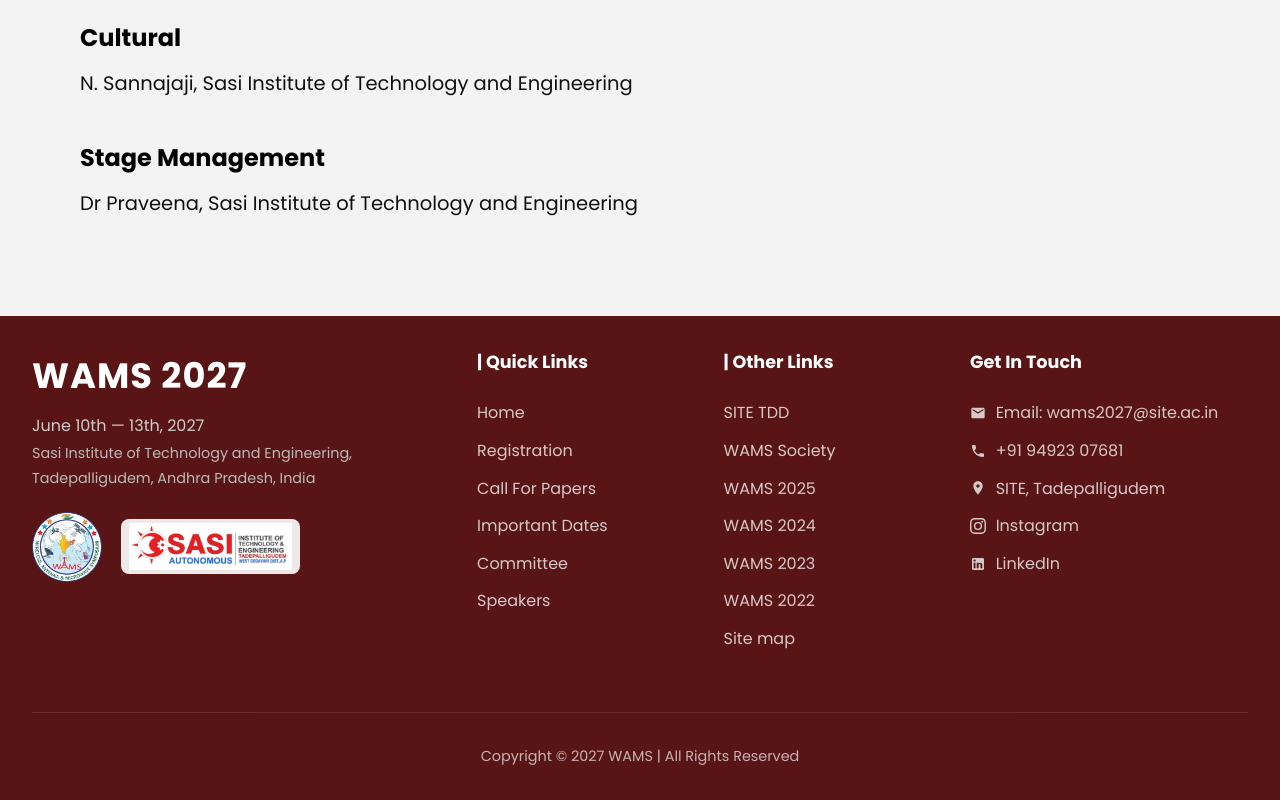
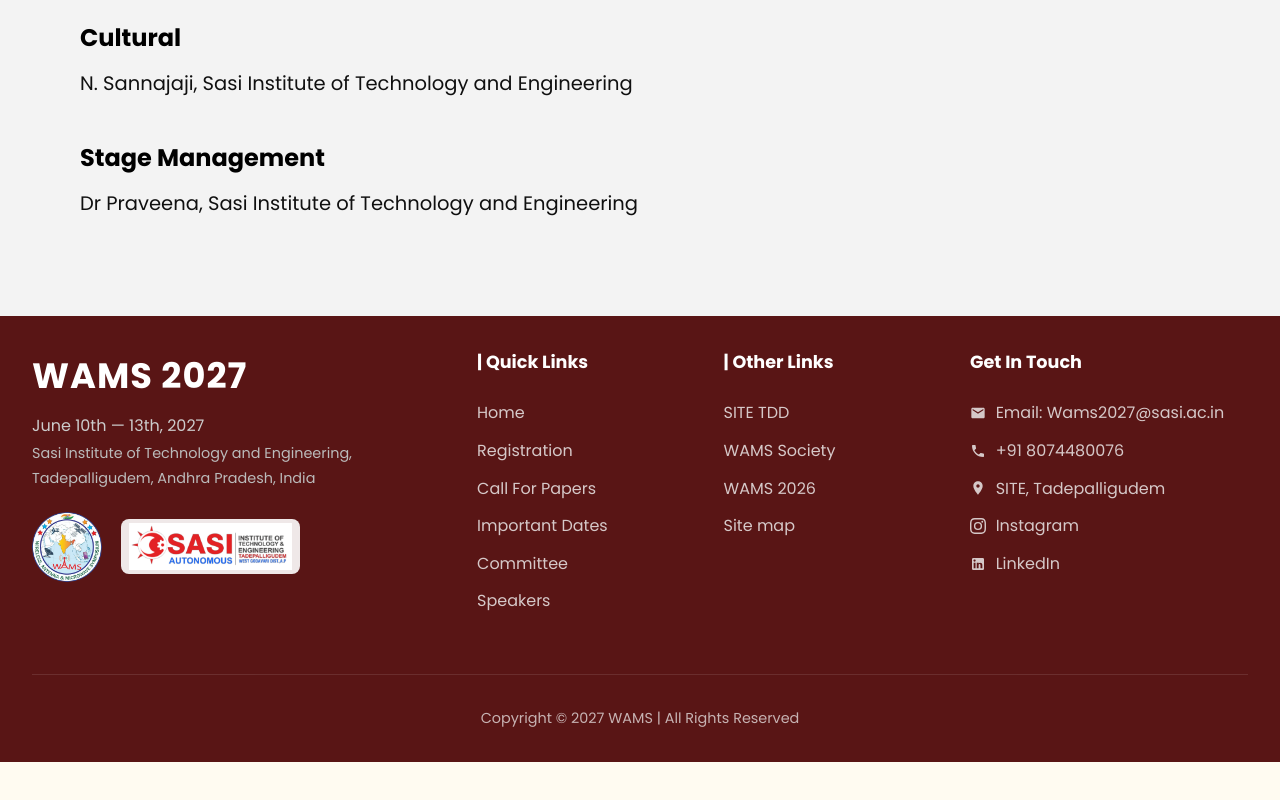
Before and after one commit to kumari01/WAM2027SITE, a React app in the folder frontend/: page /committee in a window 1280 px wide. Shown: the part 5030-5830 px from the top of the page. After the commit the page ends 5792 px from the top, so only its background shows below. Built offline with nearby package versions, Linux system fonts and the light colour scheme; the HTML template or start-up script is replaced by a standard one.

Commit message:
update footer

```diff
--- a/frontend/src/components/Footer/footer.jsx
+++ b/frontend/src/components/Footer/footer.jsx
@@ -37,10 +37,7 @@
                     <ul className="footer-links">
                         <li><a href="#">SITE TDD</a></li>
                         <li><a href="https://wams-society.com" target="_blank" rel="noreferrer">WAMS Society</a></li>
-                        <li><a href="#">WAMS 2025</a></li>
-                        <li><a href="#">WAMS 2024</a></li>
-                        <li><a href="#">WAMS 2023</a></li>
-                        <li><a href="#">WAMS 2022</a></li>
+                        <li><a href="#">WAMS 2026</a></li>
                         <li><a href="#">Site map</a></li>
                     </ul>
                 </div>
@@ -51,11 +48,11 @@
                     <ul className="footer-links footer-contact">
                         <li>
                             <svg xmlns="http://www.w3.org/2000/svg" width="16" height="16" fill="currentColor" viewBox="0 0 24 24"><path d="M20 4H4c-1.1 0-2 .9-2 2v12c0 1.1.9 2 2 2h16c1.1 0 2-.9 2-2V6c0-1.1-.9-2-2-2m0 4-8 5-8-5V6l8 5 8-5z"/></svg>
-                            <a href="mailto:wams2027@site.ac.in">Email: wams2027@site.ac.in</a>
+                            <a href="mailto:Wams2027@sasi.ac.in">Email: Wams2027@sasi.ac.in</a>
                         </li>
                         <li>
                             <svg xmlns="http://www.w3.org/2000/svg" width="16" height="16" fill="currentColor" viewBox="0 0 24 24"><path d="M6.6 10.8c1.4 2.8 3.8 5.1 6.6 6.6l2.2-2.2c.3-.3.7-.4 1-.2 1.1.4 2.3.6 3.6.6.6 0 1 .4 1 1V20c0 .6-.4 1-1 1-9.4 0-17-7.6-17-17 0-.6.4-1 1-1h3.5c.6 0 1 .4 1 1 0 1.3.2 2.5.6 3.6.1.3 0 .7-.2 1z"/></svg>
-                            <a href="tel:+919492307681">+91 94923 07681</a>
+                            <a href="tel:+919492307681">+91 8074480076</a>
                         </li>
                         <li>
                             <svg xmlns="http://www.w3.org/2000/svg" width="16" height="16" fill="currentColor" viewBox="0 0 24 24"><path d="M12 2C8.13 2 5 5.13 5 9c0 5.25 7 13 7 13s7-7.75 7-13c0-3.87-3.13-7-7-7m0 9.5c-1.38 0-2.5-1.12-2.5-2.5s1.12-2.5 2.5-2.5 2.5 1.12 2.5 2.5-1.12 2.5-2.5 2.5"/></svg>
```
